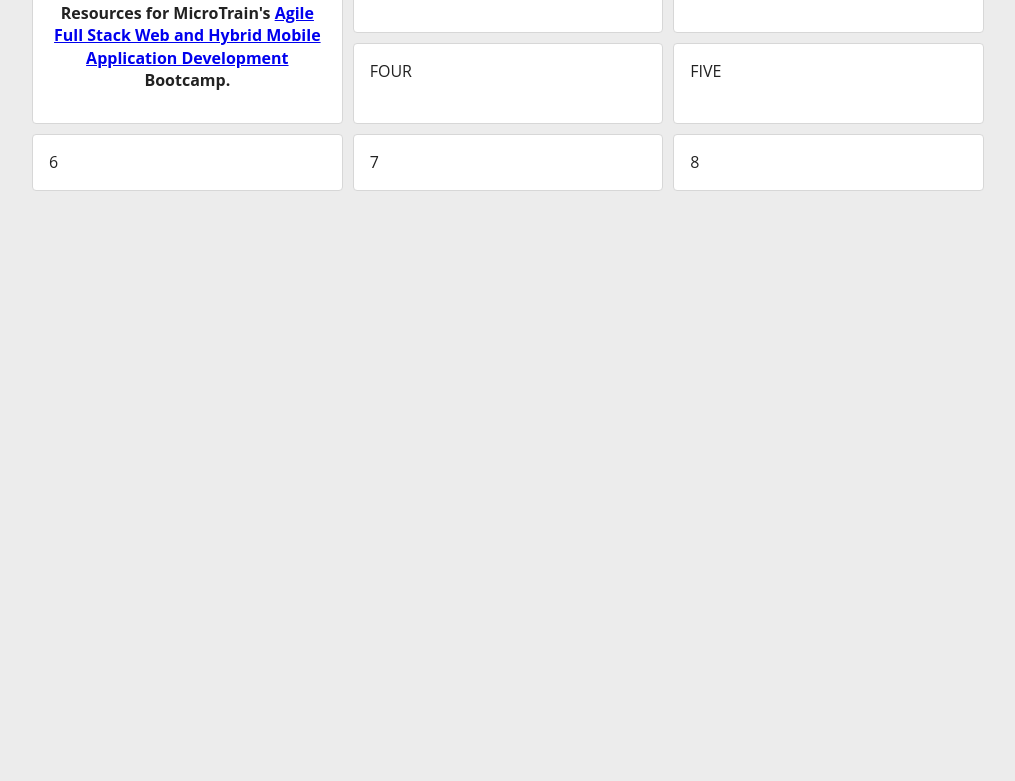
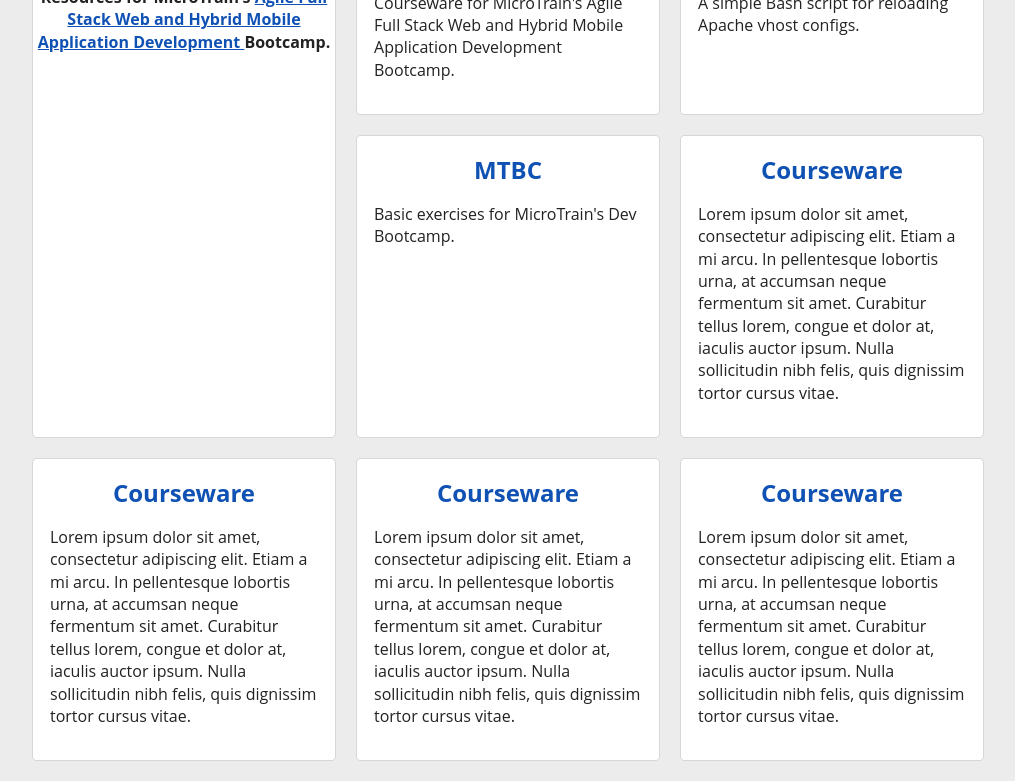
Before and after one commit to stack-x/stack-x.github.io, a website: page index.html in a window 1280 px wide. Shown: the part 96-877 px from the top of the page, without its empty margins (132-1147 px from the left). Before the commit the page ends 800 px from the top, so only its background shows below. Drawn offline with Linux system fonts and the light colour scheme.

Commit message:
Updated tiles

```diff
--- a/index.html
+++ b/index.html
@@ -5,11 +5,9 @@
   <meta charset="utf-8">
   <meta http-equiv="x-ua-compatible" content="ie=edge">
   <title>STACK-X</title>
-  <meta name="description" content="">
+  <meta name="description" content="Resources for MicroTrain's Dev Bootcamp">
   <meta name="viewport" content="width=device-width, initial-scale=1">
 
-  <link rel="manifest" href="site.webmanifest">
-  <link rel="apple-touch-icon" href="icon.png">
   <!-- Place favicon.ico in the root directory -->
 
   <link rel="stylesheet" href="dist/css/main.min.css">
@@ -34,33 +32,91 @@
         </p>
 
       </div>
+
       <div class="col-2">
-          <h2>
-            <a heref="">Courseware</a>
-          </h2>
+        <a
+          href="https://github.com/microtrain/bootcamp"
+          class="block"
+          rel="noopner"
+          target="_blank"
+        >
+          <h2>Courseware</h2>
 
-          <p></p>
+          <p>Courseware for MicroTrain's Agile Full Stack Web and Hybrid Mobile Application Development Bootcamp.</p>
+        </a>
       </div>
-      <div class="col-3">Three</div>
 
-      <div class="col-4">FOUR</div>
-      <div class="col-5">FIVE</div>
+      <div class="col-3">
+          <a href="https://github.com/stack-x/restart_apache" target="_blank" class="block">
+          <h2>Courseware</h2>
+          <p>
+            A simple Bash script for reloading Apache vhost configs.
+          </p>
+        </a>
+      </div>
 
-      <div class="col-6">6</div>
-      <div class="col-7">7</div>
-      <div class="col-8">8</div>
+      <div class="col-4">
+        <a href="https://github.com/stack-x/mtbc" target="_blank" class="block">
+          <h2>MTBC</h2>
+          <p>Basic exercises for MicroTrain's Dev Bootcamp.</p>
+        </a>
+      </div>
+
+      <div class="col-5">
+        <a href="#" class="block">
+            <h2>Courseware</h2>
+            <p>
+              Lorem ipsum dolor sit amet, consectetur adipiscing elit. Etiam a mi arcu.
+              In pellentesque lobortis urna, at accumsan neque fermentum sit amet.
+              Curabitur tellus lorem, congue et dolor at, iaculis auctor ipsum. Nulla
+              sollicitudin nibh felis, quis dignissim tortor cursus vitae.
+            </p>
+          </a>
+      </div>
+
+      <div class="col-6">
+        <a href="#" class="block">
+            <h2>Courseware</h2>
+            <p>
+              Lorem ipsum dolor sit amet, consectetur adipiscing elit. Etiam a mi arcu.
+              In pellentesque lobortis urna, at accumsan neque fermentum sit amet.
+              Curabitur tellus lorem, congue et dolor at, iaculis auctor ipsum. Nulla
+              sollicitudin nibh felis, quis dignissim tortor cursus vitae.
+            </p>
+          </a>
+      </div>
+
+      <div class="col-7">
+       <a href="#" class="block">
+          <h2>Courseware</h2>
+          <p>
+            Lorem ipsum dolor sit amet, consectetur adipiscing elit. Etiam a mi arcu.
+            In pellentesque lobortis urna, at accumsan neque fermentum sit amet.
+            Curabitur tellus lorem, congue et dolor at, iaculis auctor ipsum. Nulla
+            sollicitudin nibh felis, quis dignissim tortor cursus vitae.
+          </p>
+        </a>
+      </div>
+
+      <div class="col-8">
+        <a href="#" class="block">
+            <h2>Courseware</h2>
+            <p>
+              Lorem ipsum dolor sit amet, consectetur adipiscing elit. Etiam a mi arcu.
+              In pellentesque lobortis urna, at accumsan neque fermentum sit amet.
+              Curabitur tellus lorem, congue et dolor at, iaculis auctor ipsum. Nulla
+              sollicitudin nibh felis, quis dignissim tortor cursus vitae.
+            </p>
+          </a>
+      </div>
+
     </div>
+
   </main>
 
 
   <script src="dist/js/main.min.js"></script>
 
-  <!-- Google Analytics: change UA-XXXXX-Y to be your site's ID. -->
-  <script>
-    window.ga = function () { ga.q.push(arguments) }; ga.q = []; ga.l = +new Date;
-    ga('create', 'UA-XXXXX-Y', 'auto'); ga('send', 'pageview')
-  </script>
-  <script src="https://www.google-analytics.com/analytics.js" async defer></script>
 </body>
 
 </html>
--- a/src/scss/main.scss
+++ b/src/scss/main.scss
@@ -1,4 +1,6 @@
 @import url('https://fonts.googleapis.com/css?family=Open+Sans');
+
+$link-color: #1051b4;
 
 * {
   box-sizing: border-box;
@@ -27,19 +29,46 @@
   margin: 0;
 }
 
+a,
+a:link,
+a:visited {
+  color:$link-color;
+}
+
+a.block,
+a.block:link,
+a.block:visited {
+  color: $link-color;
+  display: block;
+  height: 100%;
+  width: 100%;
+  padding: 1rem;
+  text-decoration: none;
+  border: 1px solid transparent;
+
+  p{
+    color: #222;
+  }
+}
+
+a.block:hover{
+  background: #fafbff;
+  border: 1px solid $link-color;
+}
+
 .tagline {
   font-weight: bold;
   text-align: center;
 }
 
 *[class^="col-"]{
-  padding: 1rem;
   color: #222;
   border-radius: 4px;
   border: 1px solid #d7d7d7;
   background: #fff;
-  margin-bottom: 10px;
+  margin-bottom: 20px;
 }
+
 
 .layout {
   margin: 0;
@@ -50,14 +79,15 @@
 
   *[class^="col-"]{
     margin: 0;
+    display: block;
   }
 
   .layout {
     display: grid;
     /* larger devices will only be 3 columns wide */
     grid-template-columns: repeat(2, 1fr);
-    grid-column-gap: 10px;
-    grid-row-gap: 10px;
+    grid-column-gap: 20px;
+    grid-row-gap: 20px;
     margin: 20px;
   }
 
@@ -114,8 +144,8 @@
     display: grid;
     /* larger devices will only be 3 columns wide */
     grid-template-columns: repeat(3, 1fr);
-    grid-column-gap: 10px;
-    grid-row-gap: 10px;
+    grid-column-gap: 20px;
+    grid-row-gap: 20px;
     margin-top: 20px 0;
   }
 
```
Also changed, not shown: dist/css/main.css, dist/css/main.min.css.
